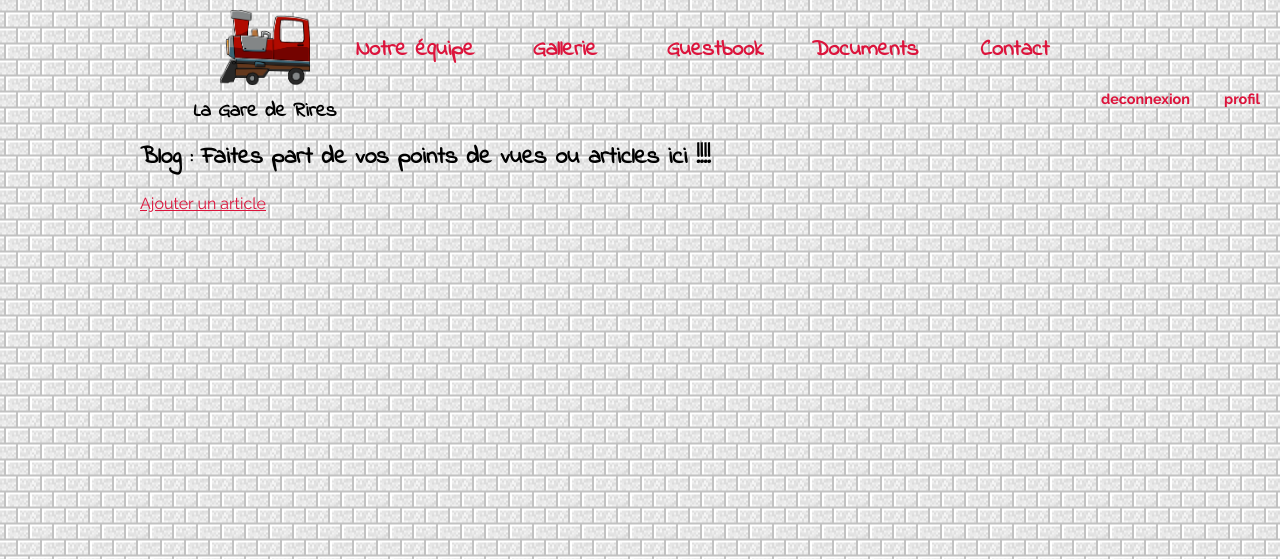
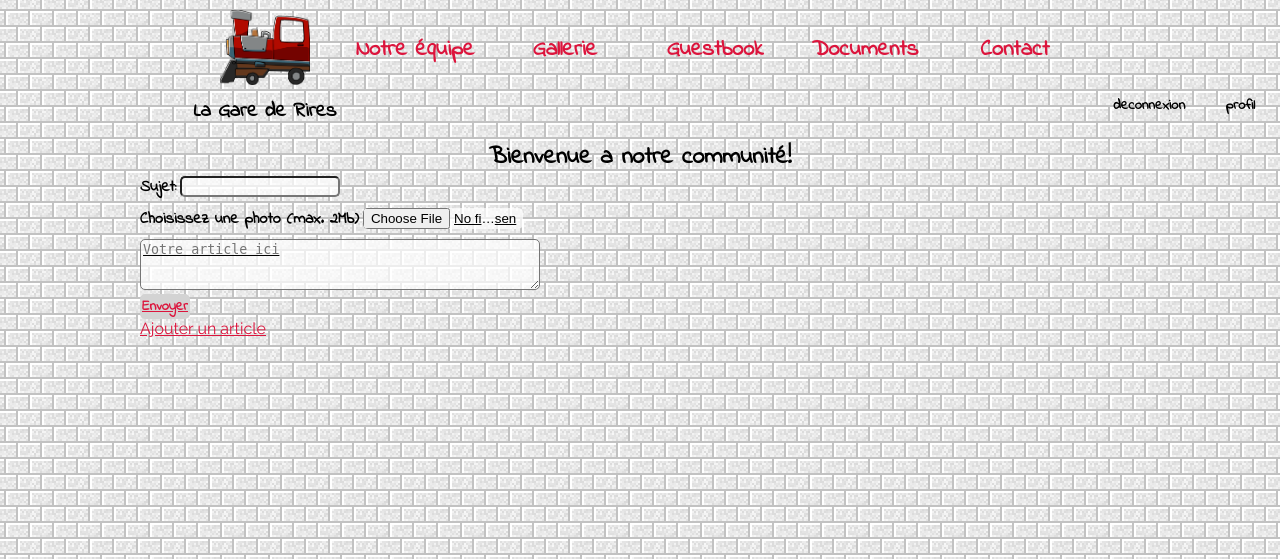
Before and after one commit to Qlcha/La-Gare-de-Rires, a PHP site: page /guestbook.php in a window 1280 px wide. Shown: the top 559 px of the page. Run offline with PHP 8.4, Linux system fonts and the light colour scheme; the visitor is signed in with stand-in values (Sample User, id 1); data that the repository does not hold is empty; some libraries are stand-ins or nearby versions.

Commit message:
CSS final

```diff
--- a/css/stylesheet.css
+++ b/css/stylesheet.css
@@ -325,6 +325,25 @@ margin: 0 auto;
     color: crimson;
 }
 
+#button_connexion, #button_profil {
+    font-family: 'Indie Flower', cursive;
+    font-weight: bold;
+    color: black;
+    border-radius: 5px;
+    padding: 5px;
+
+}
+
+#button_connexion:hover, #button_profil:hover{
+    color: crimson;
+
+}
+
+.profil_head {
+    display: block;
+    text-align: center;
+}
+
 #profil h3{
     color: crimson;
 }
@@ -332,6 +351,65 @@ margin: 0 auto;
 #profil {
     margin: 0;
     margin-bottom: 20px;
+    text-align: center;
+}
+
+#profil input{
+    width: 95%;
+    margin-bottom: 10px;
+}
+
+#profil label{
+    width: 35%;
+    font-family: 'Indie Flower', cursive;
+    font-weight: bold;
+}
+
+.insertion_post {
+    font-family: 'Indie Flower', cursive;
+    font-weight: bold;
+    text-align: center;
+}
+
+.update h2{
+    text-align: center;
+}
+.img_gb{
+    display: block;
+    margin-left: 15%;
+}
+
+#post_guestbook{
+    text-align: center;
+   width: 95%;
+    margin: 0 auto;
+}
+
+.post_gb {
+    width: 70%;
+    margin: 0 auto;
+}
+
+#post_guestbook label{
+    font-family: 'Indie Flower', cursive;
+    font-weight: bold;
+}
+
+#post_guestbook input {
+    margin-bottom: 10px;
+    width: 90%;
+}
+
+#post_guestbook textarea {
+    width: 90%;
+    margin: 0 auto;
+    display: block;
+}
+
+#post_guestbook .button {
+    padding: 0;
+    width: 50%;
+    margin-top: 20px;
 }
 /*********************** ADMIN ******************/
 
@@ -830,29 +908,51 @@ footer img {
     }
 
     #profil {
-        width: 100%;
-        text-align: left;
+        width: 70%;
+        display: block;
+        margin: 0 auto;
+        margin-bottom: 30px;
     }
 
-    #profil h2, #profil strong{
-        display: block;
-        text-align: center;
-    }
-
-
-
-    #profil label{
+    #profil label {
         display: inline-block;
-        width: 30%;
-        font-family: 'Indie Flower', cursive;
-        font-weight: bold;
+        text-align: right;
     }
 
     #profil input{
         display: inline-block;
-        width: 60%;
+        width: 40%;
+        margin-right: 20%;
     }
 
+    #profil .button{
+        margin: 0;
+        width: 20%;
+    }
+
+    #post_guestbook input, #post_guestbook label, #post_guestbook textarea{
+        display: inline-block;
+    }
+#post_guestbook{
+    text-align: left;
+    width: 40%;
+    margin: 0;
+}
+
+#post_guestbook input{
+    width: 40%;
+}
+
+
+#post_guestbook textarea{
+    width: 100%;
+}
+
+#post_guestbook .button{
+    width: auto;
+    margin: 0;
+    padding: 0;
+}
 }
 /*************DESKTOP***********/
 @media screen and (min-width: 1024px){
--- a/formulaire_ajout.php
+++ b/formulaire_ajout.php
@@ -5,25 +5,15 @@ require_once 'data/_main_data.php';
 $site_data[PAGE_ID] = 'Nouvel_article';
 require_once 'view_parts/_header.php';
 ?>
-<!DOCTYPE html>
-<html xmlns="http://www.w3.org/1999/xhtml" xml:lang="fr" lang="fr">
-<head>
-    <title></title>
-    <meta http-equiv="Content-Type" content="text/html; charset=utf-8" />
-</head>
-<body>
-<h2>Nouvel article</h2>
-<form action="insertion_article.php" method="POST" enctype="multipart/form-data">
-    <p>Titre de l'article: <input type="text" name="titre" size="40" /></p>
-    <p>Commentaire: <br /><textarea name="commentaire" rows="10" cols="50"></textarea></p>
+
+<form action="insertion_article.php" method="POST" enctype="multipart/form-data" id="post_guestbook">
+    <label for="titre">Sujet:</label>
+        <input type="text" name="titre" size="40" />
+    <label for="photo">Choisissez une photo (max. 2Mb)</label>
+    <input type="file" name="photo">
+    <textarea name="commentaire" rows="3" cols="50"placeholder="Votre article ici"></textarea>
     <input type="hidden" name="MAX_FILE_SIZE" value="2097152">
-    <p>Choisissez une photo avec une taille inférieure à 2 Mo.</p>
-    <input type="file" name="photo">
-    <br /><br />
-    <input type="submit" name="ok" value="Envoyer">
+
+
+    <input type="submit" name="ok" value="Envoyer" class="button">
 </form>
-<br />
-<a href="guestbook.php" >VISITEZ LE BLOG</a>
-</body>
-</html>
-<?php require_once 'view_parts/_footer.php'; ?>
--- a/guestbook.php
+++ b/guestbook.php
@@ -14,9 +14,8 @@ if($_SESSION['mail'] == null)
 
 ?>
 <div class="update">
-<h2>Blog : Faites part de vos points de vues ou articles ici !!!!</h2>
-<!--<a href="formulaire_ajout.php" >Ajouter un article</a>-->
-<!--<hr />-->
+<h2>Bienvenue a notre communité!</h2>
+<?php require_once 'formulaire_ajout.php'?>
 <?php
 
 $connect = mysqli_connect("127.0.0.1", "root", "", "lagarederires");
@@ -38,16 +37,15 @@ if ($resultat = mysqli_query($connect,$requete)) {
 
 
         echo "<h3>".' Titre article : '.$ligne['titre']."</h3>";
-        echo "<div style='width:400px'>".$ligne['commentaire']." </div> ";
+        echo "<div class='post_gb'>".$ligne['commentaire']." </div> ";
         if ($ligne['photo'] != "") {
-            echo "<img src='photo/".$ligne['photo']."' width='200px'/>";
+            echo "<img src='photo/".$ligne['photo']."' class=\"img_gb\" width='200px'/>";
         }
 echo "</div>";
-       /* echo "<hr />";*/
+
     }
 }
 ?>
-<br />
 <a href="formulaire_ajout.php" >Ajouter un article</a>
 
 
--- a/profil.php
+++ b/profil.php
@@ -14,8 +14,8 @@ $site_data[PAGE_ID] = 'Profil de '.  $userinfo['prenom'];
 require_once 'view_parts/_header.php';
 
 ?>
-         <h2> Bienvenue <?php echo $userinfo['prenom']; ?></h2>
-         <p><strong><?php echo $userinfo['mail']; ?></strong></p>
+         <h2 class="profil_head"> Bienvenue, <?php echo $userinfo['prenom']; ?></h2>
+         <p class="profil_head"><strong><?php echo $userinfo['mail']; ?></strong></p>
          <?php
          if(isset($_SESSION['id']) AND $userinfo['id'] == $_SESSION['id']) {
          }}
```
Also changed, not shown: connexion.php (+10 -9 lines), insertion_article.php (+2 -13 lines).
